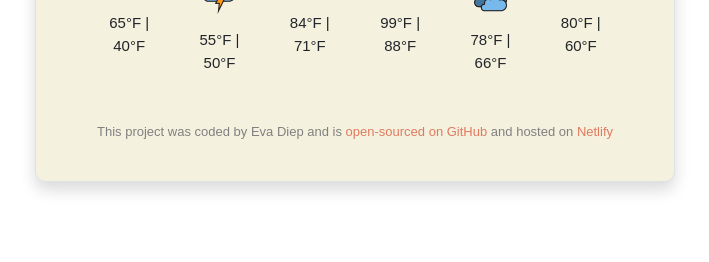
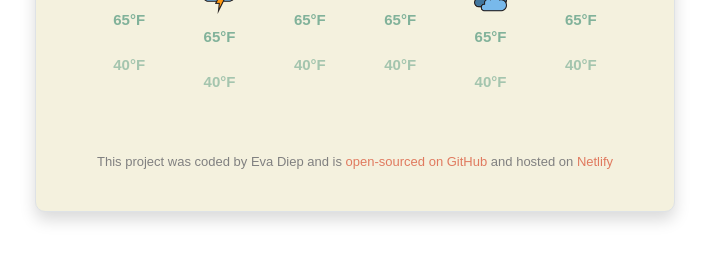
Before and after one commit to GothicHummingbird/weather-app, a plain HTML site: page index.html in a window 1280 px wide. Shown: the part 310-572 px from the top of the page, without its empty margins (285-994 px from the left). Drawn offline with nearby package versions, Linux system fonts and the light colour scheme; no server answers.

Commit message:
Update Max and Min attributes
Color, font weight, padding, alignment

```diff
--- a/index.html
+++ b/index.html
@@ -60,33 +60,40 @@
         <div class="col-2">
           <h3 class="days">Tues</h3>
           <img class="week-weather" src="images/sunny.png" />
-          <span class="next-temp">65°F | 40°F</span>
+          <div class="forecast-temperature">
+          <span class="forecast-temperature-max">65°F</span>  <span class="forecast-temperature-min">40°F</span>
+          </div>
         </div>
         <div class="col-2">
           <h3 class="days">Wed</h3>
           <img class="week-weather" src="images/storm.png" />
-          <span class="next-temp">55°F | 50°F</span>
-        </div>
+          <div class="forecast-temperature">
+          <span class="forecast-temperature-max">65°F</span>  <span class="forecast-temperature-min">40°F</span>
+          </div>        </div>
         <div class="col-2">
           <h3 class="days">Thurs</h3>
           <img class="week-weather" src="images/thunderstorm.png" />
-          <span class="next-temp">84°F | 71°F</span>
-        </div>
+          <div class="forecast-temperature">
+          <span class="forecast-temperature-max">65°F</span>  <span class="forecast-temperature-min">40°F</span>
+          </div>        </div>
         <div class="col-2">
           <h3 class="days">Fri</h3>
           <img class="week-weather" src="images/sunny.png" />
-          <span class="next-temp">99°F | 88°F</span>
-        </div>
+          <div class="forecast-temperature">
+          <span class="forecast-temperature-max">65°F</span>  <span class="forecast-temperature-min">40°F</span>
+          </div>        </div>
         <div class="col-2">
           <h3 class="days">Sat</h3>
           <img class="week-weather" src="images/cloud.png" />
-          <span class="next-temp">78°F | 66°F</span>
-        </div>
+          <div class="forecast-temperature">
+          <span class="forecast-temperature-max">65°F</span>  <span class="forecast-temperature-min">40°F</span>
+          </div>        </div>
         <div class="col-2">
           <h3 class="days">Sun</h3>
           <img class="week-weather" src="images/sunny.png" />
-          <span class="next-temp">80°F | 60°F</span>
-        </div>
+          <div class="forecast-temperature">
+          <span class="forecast-temperature-max">65°F</span>  <span class="forecast-temperature-min">40°F</span>
+          </div>        </div>
         </div>
 
       <footer>
--- a/src/styles.css
+++ b/src/styles.css
@@ -49,6 +49,7 @@ li {
 .forecast-row {
   padding-top: 1em !important;
   padding-bottom: 3em !important;
+  text-align: center;
 }
 .current-weather {
   float: left;
@@ -72,11 +73,18 @@ li {
   font-size: 20px;
   text-align: center;
 }
-.next-temp {
+.forecast-temperature-max,
+.forecast-temperature-min {
   font-size: 15px;
-  display: block;
   text-align: center;
-  padding-top: 1em;
+  line-height: 3;
+  font-weight: bold;
+}
+.forecast-temperature-max {
+  color: rgb(129, 178, 154);
+}
+.forecast-temperature-min {
+  color: rgba(129, 178, 154, 0.7);
 }
 footer {
   text-align: center;
```
